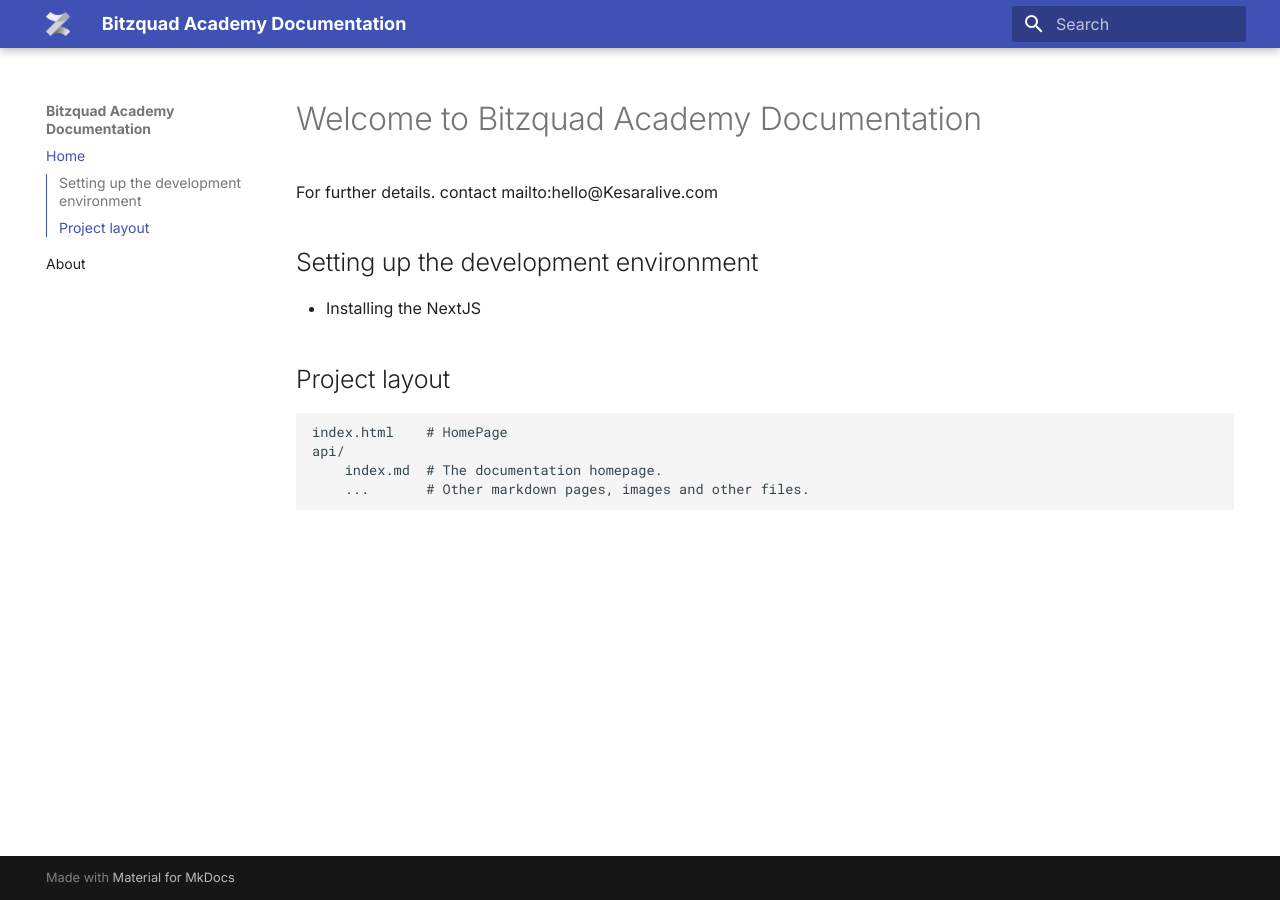
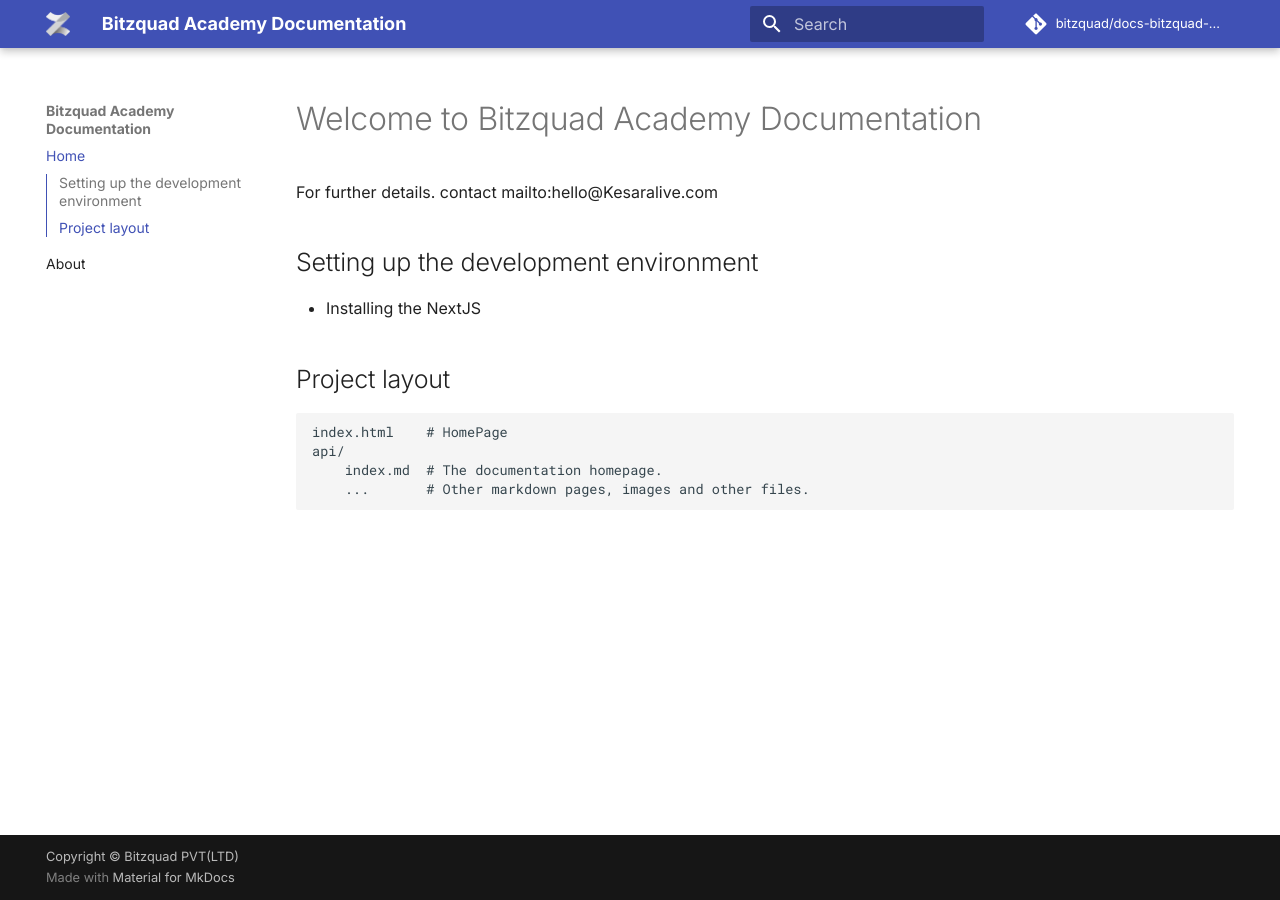
Before and after one commit to bitzquad/docs-bitzquad-academy, an MkDocs documentation site: the page built from docs/index.md, in a window 1280 px wide. Built offline with MkDocs 1.6.1 and Material for MkDocs 9.7.7, drawn with Linux system fonts in a browser that asks for light colours; comment, search, counter and statistics services are not loaded.

Commit message:
Add github repo details to the config

```diff
--- a/mkdocs.yml
+++ b/mkdocs.yml
@@ -15,3 +15,10 @@
     - navigation.top
     - toc.follow
     - toc.integrate
+
+copyright: >
+  Copyright &copy; Bitzquad PVT(LTD)
+
+repo_url: https://github.com/bitzquad/docs-bitzquad-academy
+repo_name: bitzquad/docs-bitzquad-academy
+edit_uri: edit/main/docs/
```
